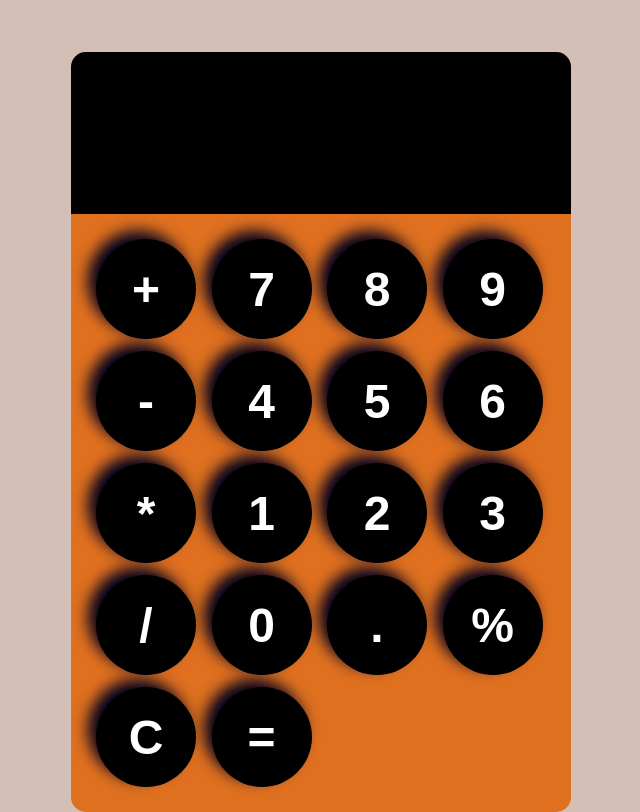
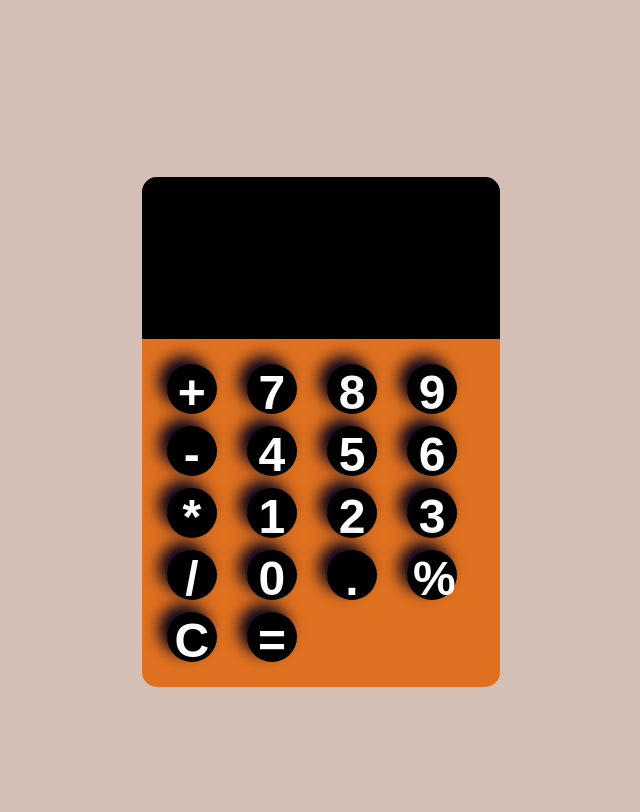
Before and after one commit to birat04/Calculator, a plain HTML site: page index.html in a window 1280 px wide. Shown: the whole page, without its empty margins (319-959 px from the left). Drawn offline with Linux system fonts and the light colour scheme.

Commit message:
change the size of the cal

```diff
--- a/script.js
+++ b/script.js
@@ -10,7 +10,7 @@ function clearDisplay() {
 
 function calculateDisplay() {
     try {
-        display.value = float(eval(display.value));
+        display.value = eval(display.value);
     }
     catch (error) {
         display.value = "Error";
--- a/style.css
+++ b/style.css
@@ -12,8 +12,7 @@ body {
     font-family: Arial, sans-serif;
     background-color: hsl(25, 75%, 50%);
     border-radius: 15px;
-    width: 100%;
-    max-width: 500px;
+    width: 28%;
     margin: 0 auto;
     height: fit-content;
     overflow: hidden;
@@ -41,8 +40,8 @@ body {
 }
 
 button {
-    width: 100px;
-    height: 100px;
+    width: 50px;
+    height: 50px;
     border-radius: 50px;
     border: none;
     background-color: black;
@@ -61,8 +60,8 @@ button:active {
     background-color: hsl(0, 0%, 50%);
 }
 
-@media screen and (max-width: 600px) {
+@media screen and (max-width:500px) {
     .calculator {
-        max-width: 90%;
+        width: 100%;
     }
 }
```
